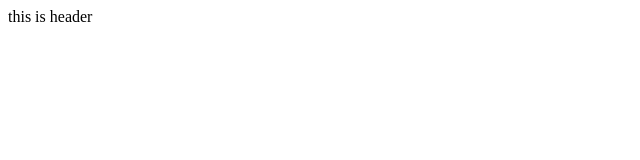
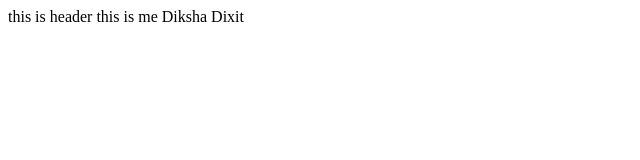
Before and after one commit to diksha0399/git_test, a plain HTML site: page test.html in a window 1280 px wide. Shown: the whole page, without its empty margins (0-640 px from the left). Drawn offline with Linux system fonts and the light colour scheme.

Commit message:
my third commit

```diff
--- a/test.html
+++ b/test.html
@@ -2,5 +2,6 @@
     <head></head>
     <body>
         this is header
+        this is me Diksha Dixit
     </body>
 </html>
```
